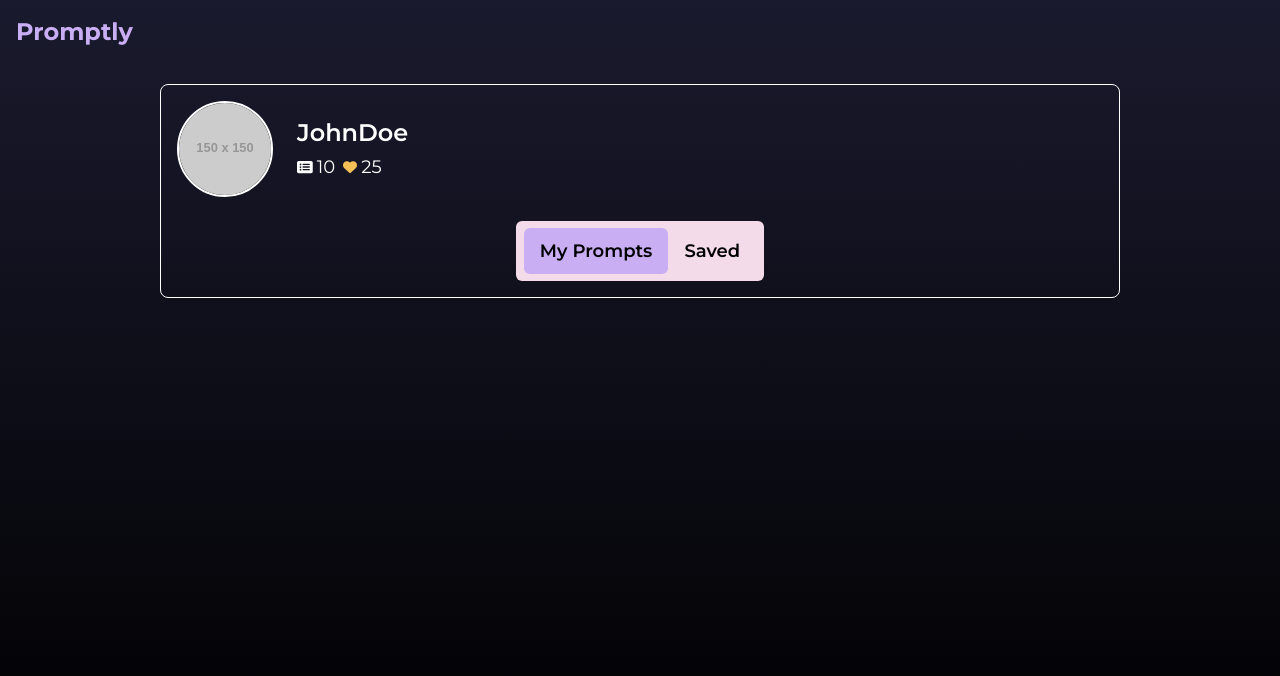
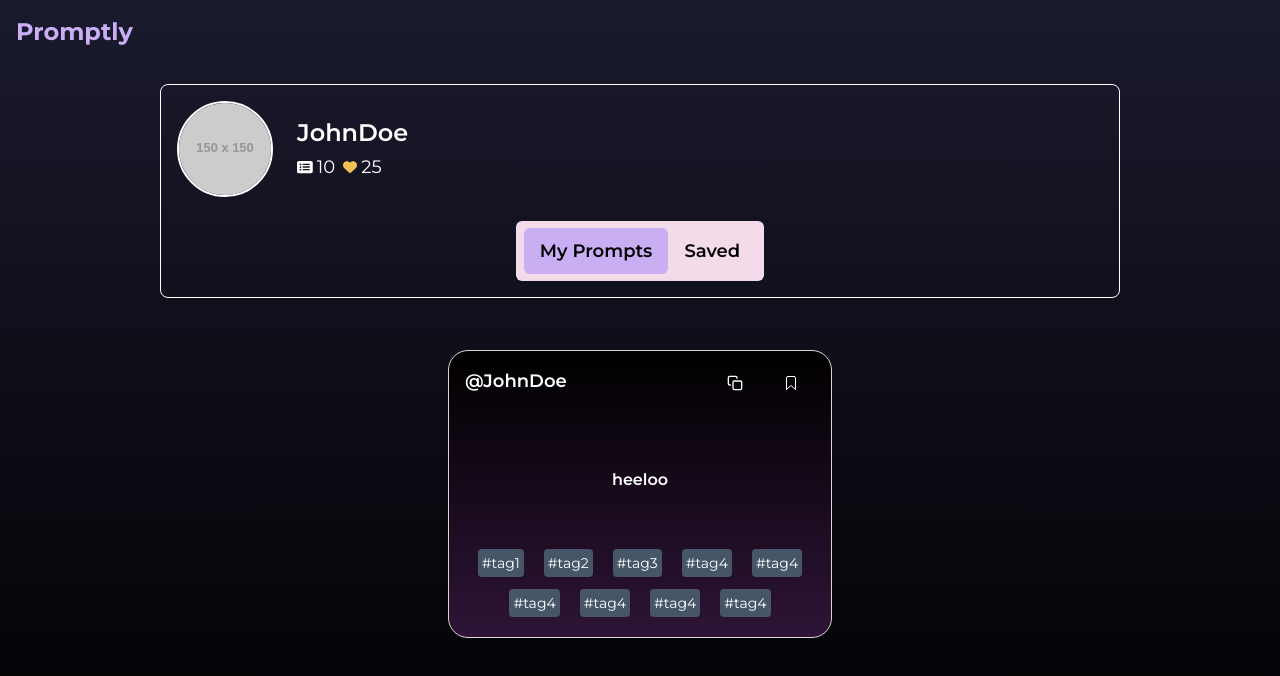
Before and after one commit to Lavanyaaa25/Promptly, a React (Create React App) app in the folder Client/: page /profile in a window 1280 px wide. Shown: the top 676 px of the page. Built offline with nearby package versions, Linux system fonts and the light colour scheme.

Commit message:
Added card and updated profile

```diff
--- a/Client/package.json
+++ b/Client/package.json
@@ -8,6 +8,7 @@
     "framer-motion": "^10.16.5",
     "react": "^18.2.0",
     "react-dom": "^18.2.0",
+    "react-icons": "^4.12.0",
     "react-router-dom": "^6.20.0",
     "react-scripts": "5.0.1",
     "web-vitals": "^2.1.4"
--- /dev/null
+++ b/Client/src/Components/Card.js
@@ -0,0 +1,67 @@
+import { useState } from 'react';
+import { FiCopy, FiBookmark, FiCheckCircle } from 'react-icons/fi'; // Import the required icons
+import { IoBookmarkOutline } from 'react-icons/io5';
+
+const PromptCard = ({ promptText, userName }) => {
+  const [copied, setCopied] = useState(false); // State to track if text is copied
+  const [saved, setSaved] = useState(false); // State to track if prompt is saved
+
+  const tags = ['#tag1', '#tag2', '#tag3', '#tag4','#tag4','#tag4','#tag4','#tag4','#tag4']; // Replace with your tag list
+
+  const copyToClipboard = () => {
+    navigator.clipboard.writeText(promptText)
+      .then(() => {
+        setCopied(true); // Update state on successful copy
+        setTimeout(() => {
+          setCopied(false);
+        }, 2000);
+      })
+      .catch(err => {
+        console.error('Failed to copy: ', err);
+      });
+  };
+
+  const handleSaveClick = () => {
+    setSaved(!saved); // Toggle the saved state
+  };
+
+  return (
+    <div className="border border-gray rounded p-4 w-96 h-72 mx-auto mt-4 relative overflow-hidden flex flex-col justify-between"
+         style={{
+           backgroundImage: 'linear-gradient(to bottom,#000000,#2E1437)',
+           borderRadius: '20px',
+         }}>
+      <div className="flex items-start justify-between mb-4">
+        <div>
+          <p className="text-white text-lg font-semibold">@JohnDoe</p>
+        </div>
+        <div className="flex items-start space-x-2">
+          <button
+            onClick={copyToClipboard}
+            className="text-white font-bold py-2 px-4 rounded-full"
+          >
+            {copied ? <FiCheckCircle /> : <FiCopy />} {/* Conditional rendering of copy icons */}
+          </button>
+          <button
+            onClick={handleSaveClick}
+            className="text-white font-bold py-2 px-4 rounded-full"
+          >
+            {saved ? <FiBookmark color="white" fill="white" /> : <IoBookmarkOutline />} {/* Conditional rendering of save icons */}
+          </button>
+        </div>
+      </div>
+      <div className="h-full flex items-center justify-center">
+        <p className="text-center text-gray-700 text-s font-semibold">{promptText}</p>
+      </div>
+      <div className="flex justify-center flex-wrap gap-1">
+        {tags.map((tag, index) => (
+          <div key={index} className="rounded-full bg-gray-200 px-2 py-1">
+            <p className="text-sm text-gray-700 bg-slate-600 rounded px-1 py-1">{tag}</p>
+          </div>
+        ))}
+      </div>
+    </div>
+  );
+};
+
+export default PromptCard;
--- a/Client/src/Pages/Profile.js
+++ b/Client/src/Pages/Profile.js
@@ -1,6 +1,7 @@
 import React, { useState } from 'react';
 import { FontAwesomeIcon } from '@fortawesome/react-fontawesome';
 import { faHeart, faListAlt } from '@fortawesome/free-solid-svg-icons';
+import PromptCard from '../Components/Card';
 
 const UserProfile = () => {
   const [selectedOption, setSelectedOption] = useState('My Prompts');
@@ -90,6 +91,7 @@ const UserProfile = () => {
           </div>
         </div>
       </div>
+      <PromptCard promptText={"heeloo"}/>
     </div>
   );
 };
```
Also changed, not shown: 1 other file (tests, documents, lock files or other folders).
